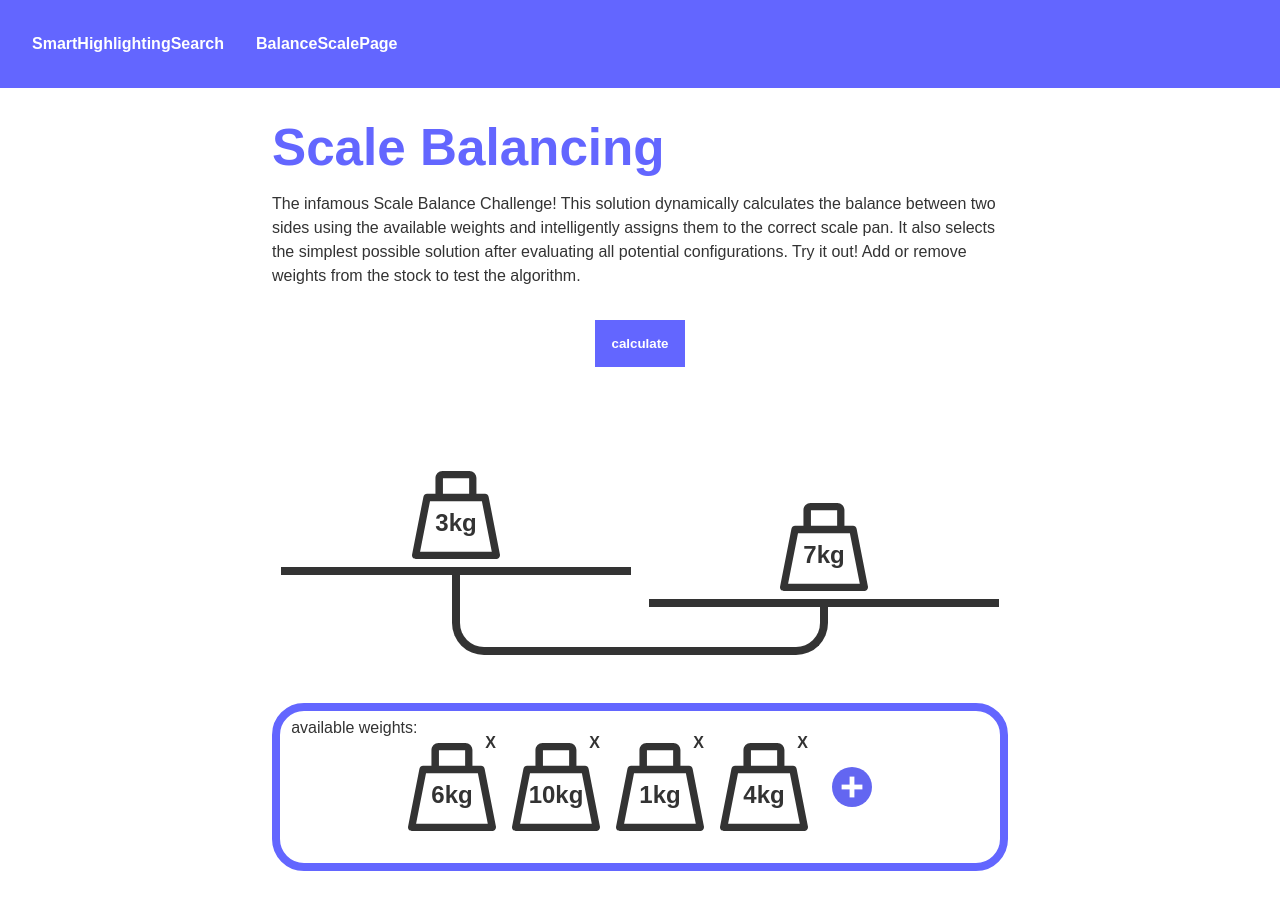
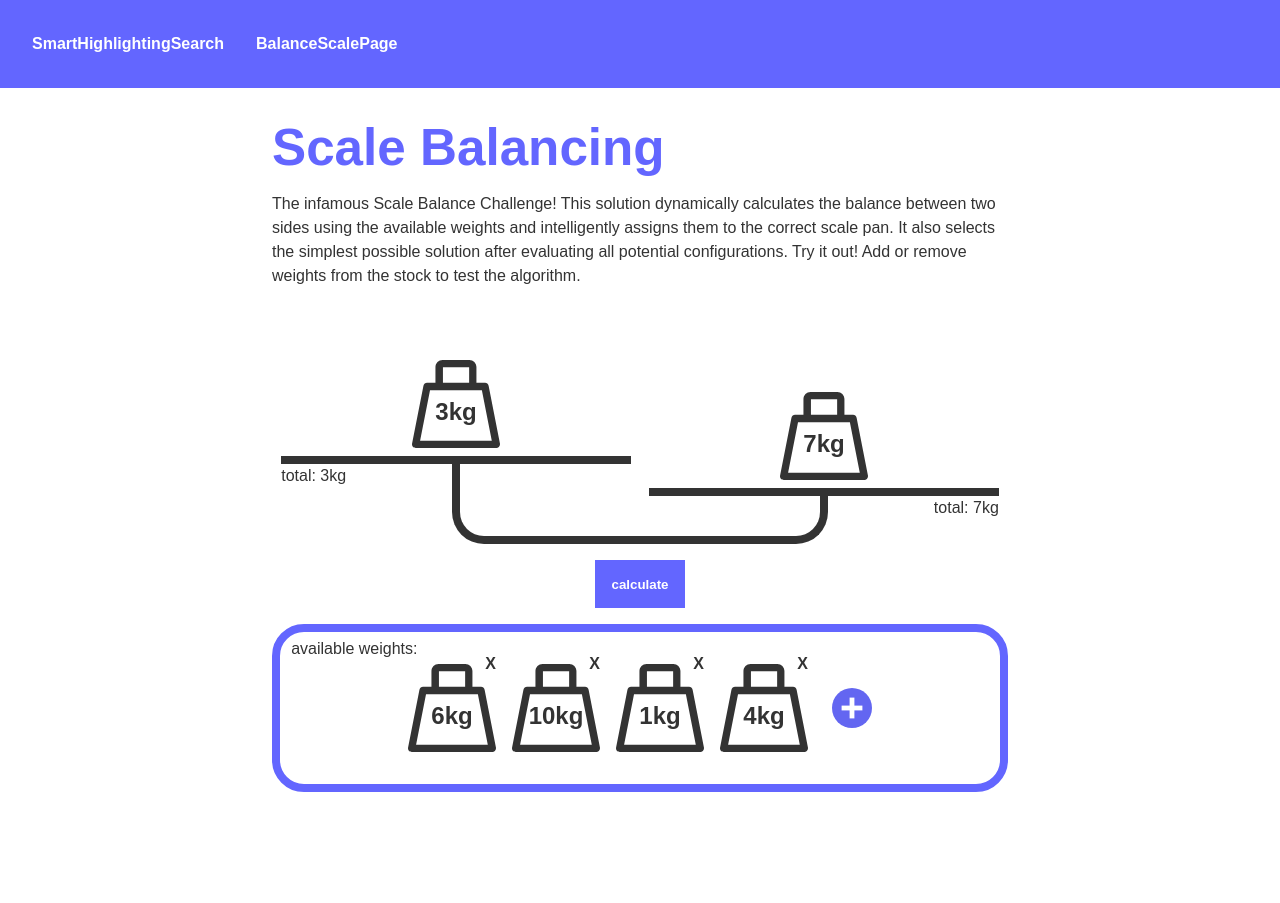
Before and after one commit to oy-gen/code-some-collection, a React (Vite) app: page /balance-scale in a window 1280 px wide. After the commit the page ends 824 px from the top, so only its background shows below. Built offline with nearby package versions, Linux system fonts and the light colour scheme.

Commit message:
[ED-3] optimize styling

```diff
--- a/src/features/balance-scale/presentation/BalanceScalePage.tsx
+++ b/src/features/balance-scale/presentation/BalanceScalePage.tsx
@@ -32,7 +32,7 @@ export const BalanceScalePage: React.FC = () => {
       setShouldReset(false);
     } else {
       if (leftScalePanSum === rightScalePanSum) {
-        setError("scale is already balanced");
+        setError("scale is already balanced, add weights or reset");
         setShouldReset(true);
         return;
       }
@@ -63,19 +63,18 @@ export const BalanceScalePage: React.FC = () => {
         configurations. Try it out! Add or remove weights from the stock to test
         the algorithm.
       </Description>
+      <Scale />
       <ButtonContainer>
-        <Button onClick={calculateBalance} $isError={shouldReset}>
-          {shouldReset ? "reset" : "calculate"}
-        </Button>
+        {" "}
+        {error ? (
+          <Error />
+        ) : (
+          <Button onClick={calculateBalance} $isError={shouldReset}>
+            {shouldReset ? "reset" : "calculate"}
+          </Button>
+        )}
       </ButtonContainer>
-      <Scale />
       <AvailableWeights onWeightsChanged={() => setShouldReset(false)} />
-
-      {error && (
-        <ErrorContainer>
-          <Error />
-        </ErrorContainer>
-      )}
     </>
   );
 };
@@ -83,12 +82,6 @@ export const BalanceScalePage: React.FC = () => {
 const ButtonContainer = styled.div`
   display: flex;
   justify-content: center;
+  margin-bottom: 1rem;
+  height: 3rem;
 `;
-
-const ErrorContainer = styled.div`
-  position: absolute;
-  left: 1rem;
-  right: 1rem;
-  bottom: 1rem;
-  justify-content: center;
-`;
--- a/src/features/balance-scale/presentation/components/Error.tsx
+++ b/src/features/balance-scale/presentation/components/Error.tsx
@@ -6,7 +6,7 @@ import {
 } from "../../../../shared/store/useStore.ts";
 
 export const Error: React.FC = () => {
-  const duration = 3000;
+  const duration = 2500;
   const { error, setError } = useStore(selectBalanceScaleSlice);
   useEffect(() => {
     if (error) {
@@ -23,18 +23,22 @@ export const Error: React.FC = () => {
 
   return (
     <>
-      <ErrorWrapper>{error}</ErrorWrapper>
-      <ProgressBar $duration={duration} />
+      <ErrorWrapper>
+        {error}
+        <ProgressBar $duration={duration} />
+      </ErrorWrapper>
     </>
   );
 };
 
 const ErrorWrapper = styled.div`
-  padding: 0.5rem;
   background-color: ${({ theme }) => theme.colors.backgroundError};
   color: ${({ theme }) => theme.colors.error};
   position: relative;
-  text-align: center;
+  display: flex;
+  align-items: center;
+  justify-content: center;
+  width: 100%;
 `;
 
 const ProgressBar = styled.div<{ $duration: number }>`
--- a/src/features/balance-scale/presentation/components/Scale.tsx
+++ b/src/features/balance-scale/presentation/components/Scale.tsx
@@ -8,9 +8,13 @@ import { Weight } from "./Weight.tsx";
 import { HeavierSideEnum } from "../../store/BalanceScaleState.ts";
 
 export const Scale: React.FC = () => {
-  const { leftScalePan, rightScalePan, heavierSide } = useStore(
-    selectBalanceScaleSlice,
-  );
+  const {
+    leftScalePan,
+    rightScalePan,
+    heavierSide,
+    leftScalePanSum,
+    rightScalePanSum,
+  } = useStore(selectBalanceScaleSlice);
 
   return (
     <ScaleContainer>
@@ -21,6 +25,9 @@ export const Scale: React.FC = () => {
               <Weight key={`${weight}-${index}-left`} weight={weight}></Weight>
             );
           })}
+          <ScalePanSum $isLeftSide={true}>
+            total: {leftScalePanSum}kg
+          </ScalePanSum>
         </ScalePanContent>
         <ScaleDistance
           $heavierSide={heavierSide}
@@ -34,6 +41,7 @@ export const Scale: React.FC = () => {
               <Weight key={`${weight}-${index}-right`} weight={weight}></Weight>
             );
           })}
+          <ScalePanSum>total: {rightScalePanSum}kg</ScalePanSum>
         </ScalePanContent>
         <ScaleDistance
           $heavierSide={heavierSide}
@@ -49,9 +57,9 @@ const ScaleContainer = styled.div`
   display: grid;
   grid-template-columns: 1fr 1fr;
   grid-template-rows: 1fr 3rem;
-  margin: 0 auto 3rem;
+  margin: -10rem auto 1rem;
   justify-content: center;
-  height: 18rem;
+  height: 24rem;
 `;
 
 const ScalePan = styled.div`
@@ -62,21 +70,26 @@ const ScalePan = styled.div`
 `;
 
 const ScalePanContent = styled.div`
+  position: relative;
   display: flex;
   justify-content: center;
   gap: 0.5rem;
   width: 95%;
-  overflow: visible;
   flex-wrap: wrap-reverse;
   padding: 0.5rem;
   border-bottom: 0.5rem solid ${({ theme }) => theme.colors.text};
+`;
+
+const ScalePanSum = styled.p<{ $isLeftSide?: boolean }>`
+  position: absolute;
+  bottom: -2rem;
+  ${(props) => (props.$isLeftSide ? "left: 0;" : "right: 0;")}
 `;
 
 const ScaleDistance = styled.div<{
   $heavierSide: HeavierSideEnum;
   $isLeftSide: boolean;
 }>`
-  justify-self: center;
   width: 0.5rem;
   background-color: ${({ theme }) => theme.colors.text};
   height: ${(props) => {
@@ -98,6 +111,7 @@ const ScaleBase = styled.div`
   grid-column: 1 / span 2;
   width: calc(50% + 0.5rem);
   justify-self: center;
+  height: 3rem;
   border-bottom: 0.5rem solid ${({ theme }) => theme.colors.text};
   border-left: 0.5rem solid ${({ theme }) => theme.colors.text};
   border-right: 0.5rem solid ${({ theme }) => theme.colors.text};
--- a/src/main.tsx
+++ b/src/main.tsx
@@ -16,8 +16,8 @@ createRoot(document.getElementById("root")!).render(
       <BrowserRouter>
         <Routes>
           <Route element={<PageLayout />}>
+            <Route path="/balance-scale" element={<BalanceScalePage />} />
             <Route path="" element={<SmartHighlightingSearchPage />} />
-            <Route path="/balance-scale" element={<BalanceScalePage />} />
           </Route>
         </Routes>
       </BrowserRouter>
```
